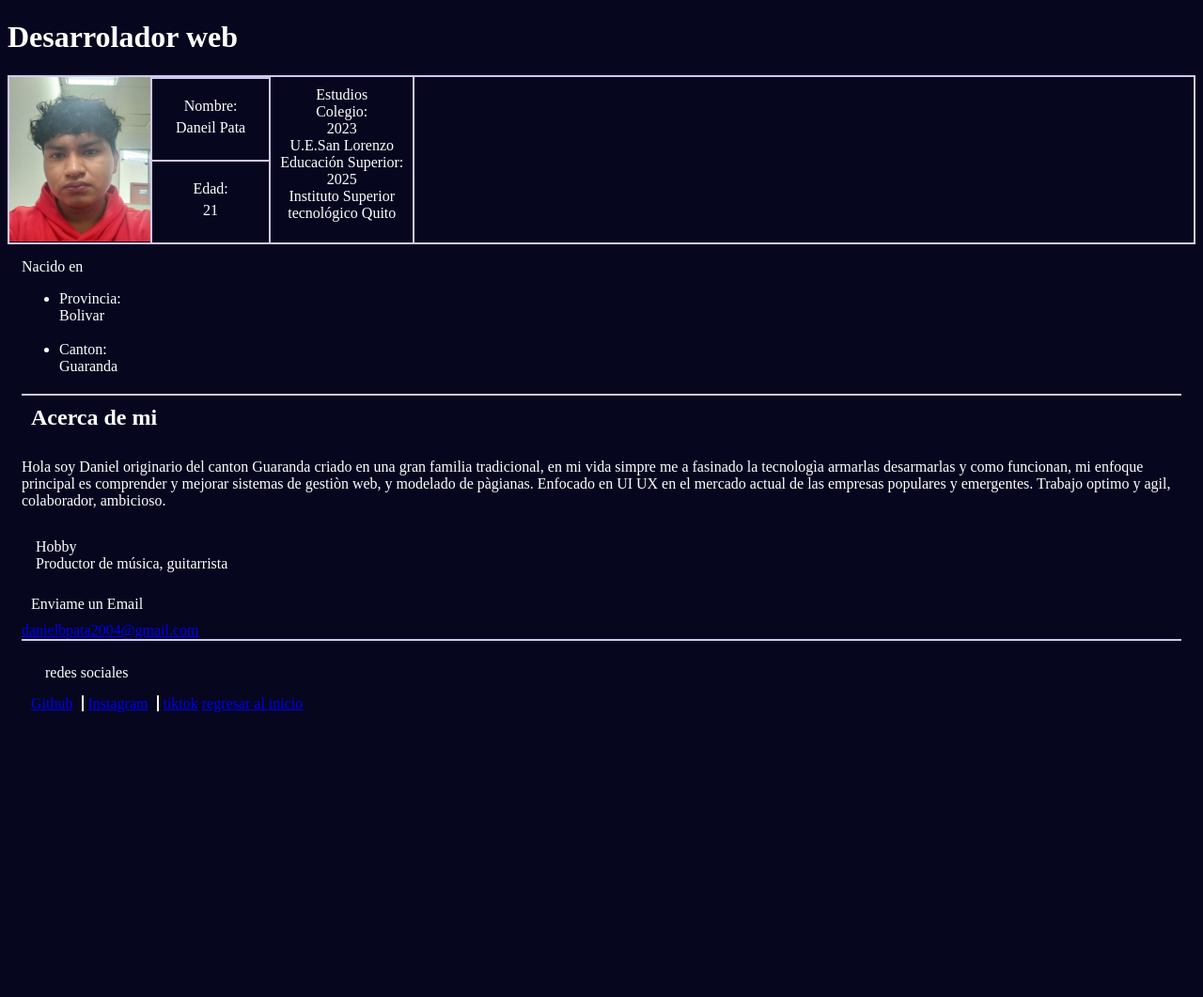
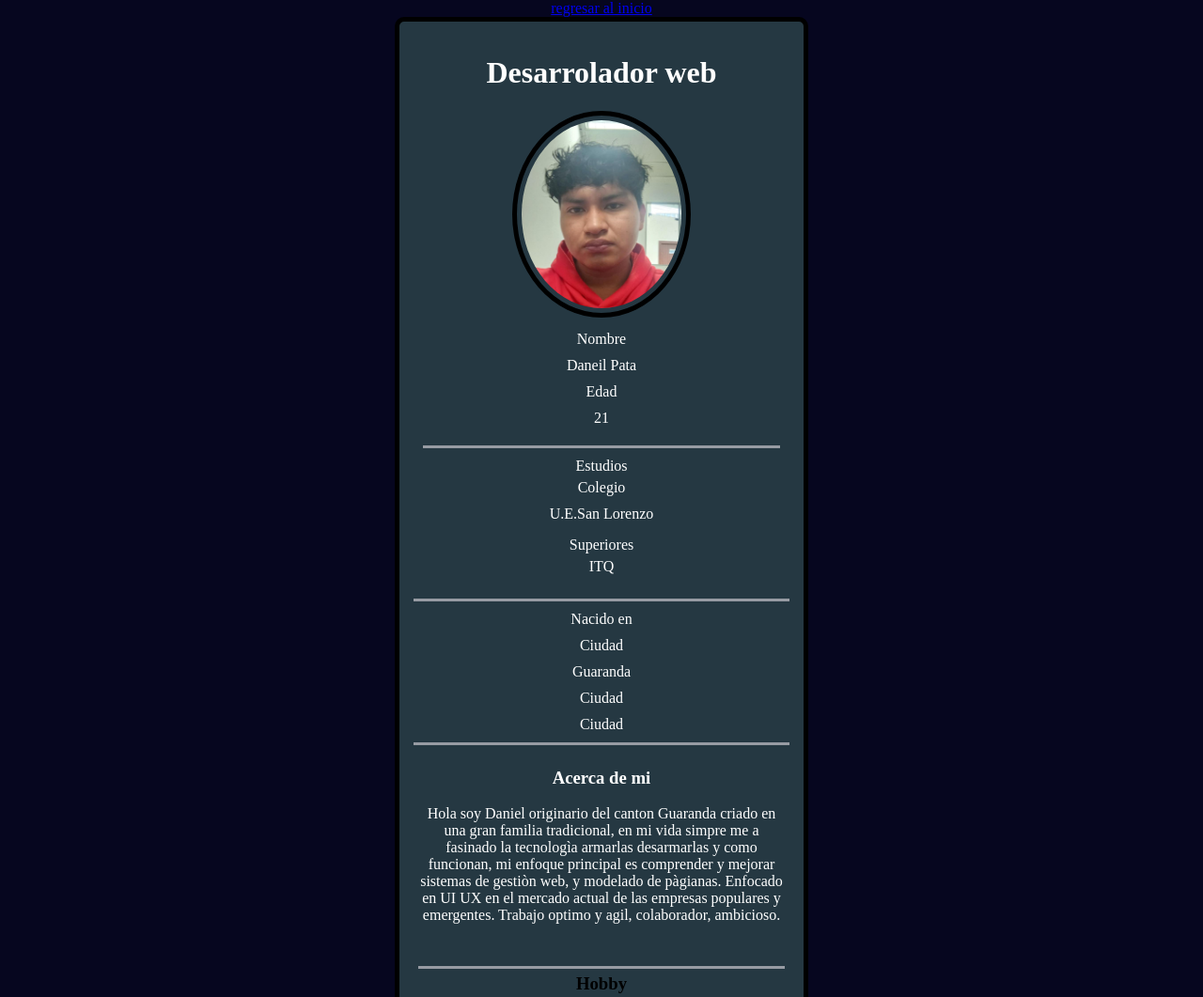
Before and after one commit to lilnewh/primeraAplicacion, a plain HTML site: page manejoFormulario/vistas/hojaVida.html in a window 1280 px wide. Shown: the top 1061 px of the page at 94% size. Before the commit the page ends 800 px from the top, so only its background shows below. Drawn offline with Linux system fonts and the light colour scheme.

Commit message:
nueva verción

```diff
--- /dev/null
+++ b/manejoFormulario/estilos/hojavida.css
@@ -0,0 +1,65 @@
+body {
+    background-color: #06061F;
+    color: white;
+    padding: 0 auto;
+    margin: 0;
+    display: block;
+    text-align: center;
+}
+
+h1 {
+    text-align: center;
+}
+
+.inicio {
+    padding: 15px;
+    border: 5px solid black;
+    border-radius: 10px;
+    max-width: 400px;
+    margin: 0 auto;
+    background-color: #253842;
+}
+
+img {
+    height: 200px;
+    width: 170px;
+    border: 5px solid black;
+    border-radius: 50%;
+    padding: 5px;
+}
+
+.estudios {
+    border-top: 3px solid #979ba3;
+}
+
+div {
+    padding: 5px;
+}
+
+.vivienda {
+    border-top: 3px solid #979ba3;
+}
+
+.a_serca {
+    border-top: 3px solid #979ba3;
+}
+
+
+a{
+    padding: 5px;
+}
+
+.link-github{
+border-right: 3px solid #979ba3;
+color: white;
+}
+
+.link-instagram{
+color: white;
+}
+
+.sub-titulo{
+    border-top: 3px solid #979ba3;
+    color: black;
+    padding-top: 5px;
+}
--- a/manejoFormulario/vistas/hojaVida.html
+++ b/manejoFormulario/vistas/hojaVida.html
@@ -5,59 +5,55 @@
         <meta charset="UTF-8">
         <meta name="viewport" content="width=device-width, initial-scale=1.0">
         <title>hoja de vida</title>
+        <link rel="stylesheet" href="../estilos/hojavida.css">
     </head>
 
-<body style="color: white ;background-color: #06061F; justify-items:center;">
+    <body>
+        <a href="../index.html">regresar al inicio</a>
+        <div class="inicio">
+        <h1>Desarrolador web</h1>
+        <img src="../img/foto.jpeg" alt="Daniel Pata">
+
+        <div class="datos__personales">
+            <div>Nombre</div>
+            <div>Daneil Pata</div>
+            <div>Edad</div>
+            <div>21</div>
+        </div>
+
+        <div class="datos">
+            <div class="datos__via">
+                <div class="estudios">
+                    <div class="colegio">
+                        Estudios
                         <div>
-        <h1>Desarrolador web</h1>
-        <nav style="border: 2px #D1C6F0 solid ; display: flex;">
-
-            <img src="../img/foto.jpeg" alt="Daniel Pata" width="150px" height="175px">
-
-            <div style="text-align: center;">
-                <div style="padding: 20px; border: 2px #D1C6F0 solid; border-bottom:transparent ;">
-                    Nombre:
-                    <div style="padding: 5px;">
-                        Daneil Pata
+                            Colegio
+                        </div>
+                        <div>
+                            U.E.San Lorenzo
                         </div>
                     </div>
-                <div style="padding: 20px; border: 2px #D1C6F0 solid; border-bottom: transparent;">
-                    Edad:
-                    <div style="padding: 5px;">
-                        21
-                    </div>
-
-                </div>
-            </div>
-            <div style="text-align: center; border-right:2px #D1C6F0 solid;">
-                <div style="text-align: center; padding: 10px;">
-                    <span style="padding: 5px;">Estudios</span>
-                    <br>
-
-                    <span>Colegio: <br>2023<br>U.E.San Lorenzo</span>
-
-
-                    <div >
-                        <span >Educación Superior: <br>2025<br>Instituto Superior <br>tecnológico
-                            Quito</span>
+                    <div class="estudios__superiores">
+                        Superiores
+                        <div class="insti">
+                            ITQ
                         </div>
                     </div>
                 </div>
-        </nav>
-        <div style="justify-items: center;">
+            </div>
+        </div>
+        <div class="vivienda">
+            <div>Nacido en</div>
+            <div>Ciudad</div>
+            <div>Guaranda</div>
+            <div>Ciudad</div>
+            <div>Ciudad</div>
+        </div>
 
-            <div style="padding: 15px;">
-                Nacido en
-                <ul>
-                    <li>Provincia: <br>Bolivar </li>
-                    <br>
-                    <li>Canton: <br>Guaranda</li>
-                </ul>
-<nav>
-    <div>
-        <h2 style="border-top: 2px #D1C6F0 solid; padding: 10px;">
+        <div class="a_serca">
+            <h3>
                 Acerca de mi
-        </h2>
+            </h3>
             <p>
                 Hola soy Daniel originario del canton Guaranda criado en una gran familia tradicional,
                 en mi vida simpre me a fasinado la tecnologìa armarlas desarmarlas y como funcionan,
@@ -66,28 +62,24 @@
                 Trabajo optimo y agil, colaborador, ambicioso.
             </p>
         </div>
-</nav>
-                <div style="padding: 15px;">
-                    Hobby
+        <div>
+            <h3 class="sub-titulo">Hobby</h3>
             <div>Productor de música, guitarrista</div>
         </div>
 
         <nav>
-                    <div style="padding: 10px;">Enviame un Email</div>
-                    <a href="https://mail.google.com/" target="_blank"
-                        style="padding-bottom: 10px ;">danielbpata2004@gmail.com</a>
+            <h3 class="sub-titulo">Enviame un Email</h3>
+            <a href="https://mail.google.com/" target="_blank">danielbpata2004@gmail.com</a>
 
-                    <div style="border-top: 2px #D1C6F0 solid; padding: 10px;">
-                        <div style="padding: 15px;">redes sociales</div>
-                        <a href="https://github.com/lilnewh" target="_blank"
-                            style="border-right: 2px white solid; padding-right: 10px;">Github</a>
-                        <a href="https://www.instagram.com/danny_lligui?igsh=YzNkcnFwOGowa3o=" target="_blank"
-                            style="border-right: 2px white solid; padding-right: 10px;">Instagram</a>
-                        <a href="https://www.tiktok.com/@daniel8224?_t=ZM-8zu3BTDfSdk&_r=1" target="_blank">tiktok</a>
-                        <a href="../index.html">regresar al inicio</a>
+            <section class="social">
+                <div>
+                    <div>redes sociales</div>
+                    <a href="https://github.com/lilnewh" target="_blank" class="link-github">Github</a>
+                    <a href="https://www.instagram.com/danny_lligui?igsh=YzNkcnFwOGowa3o=" target="_blank" class="link-instagram">Instagram</a>
                 </div>
+            </section>
         </nav>
-            </div>
+
     </div>
 </body>
 
```
Lines whose indentation alone changed are shown as unchanged.
